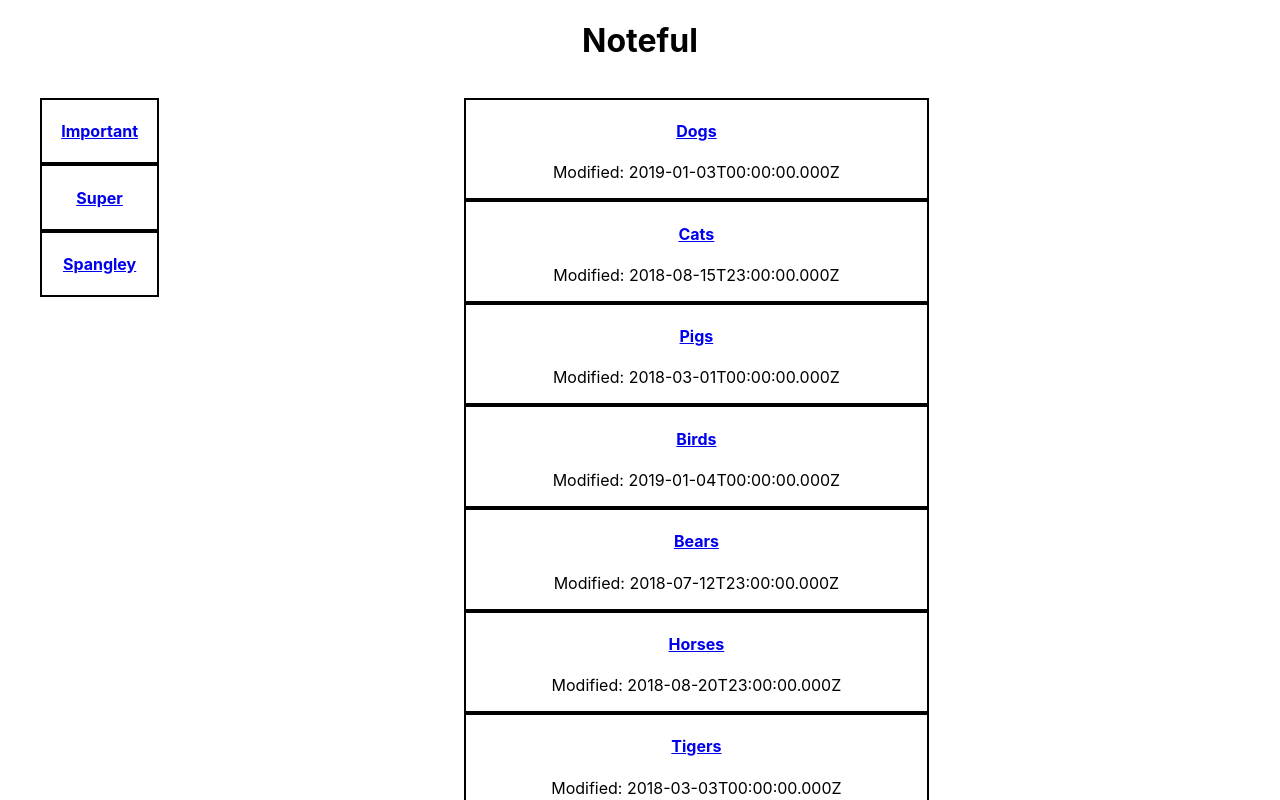
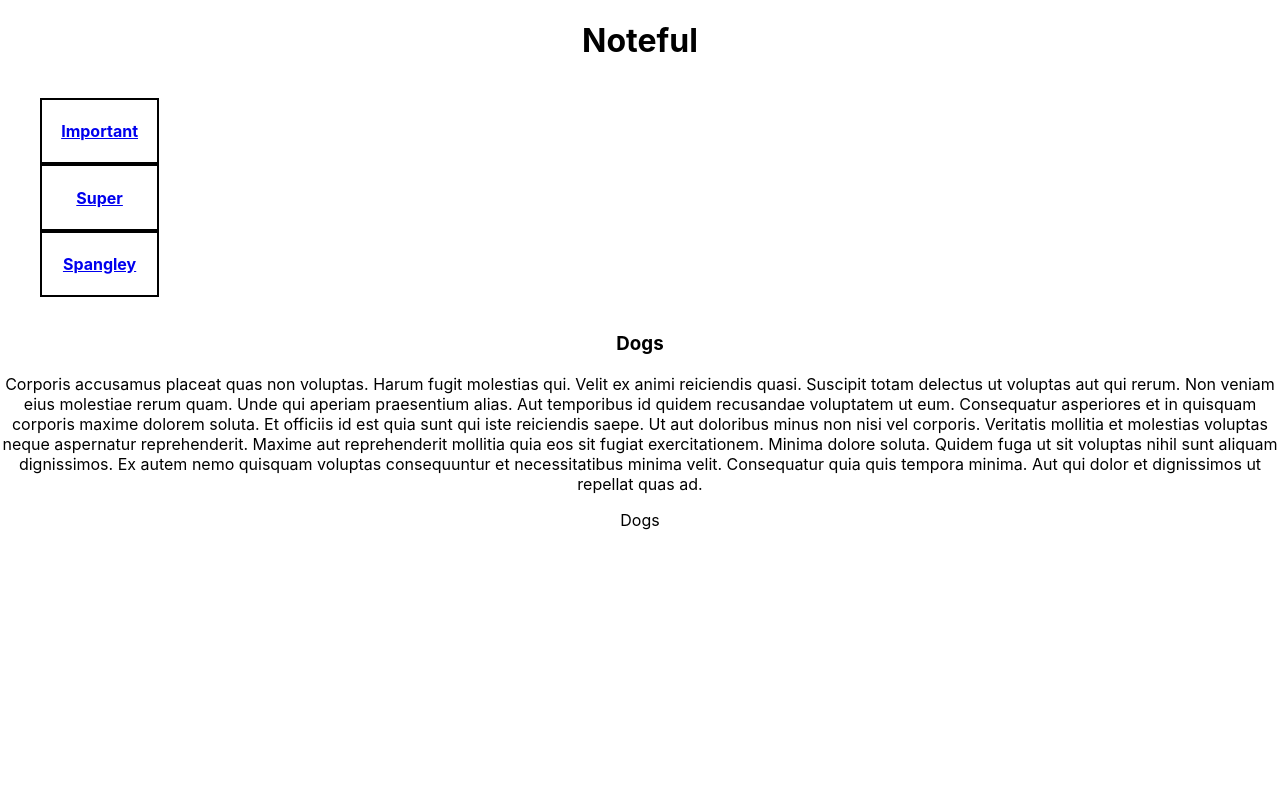
Before and after one commit to thinkful-ei-jaguar/noteful-amber-kraig, a React (Create React App) app: page /note/cbc787a0-ffaf-11e8-8eb2-f2801f1b9fd1 in a window 1280 px wide. Shown: the top 800 px of the page. Built offline with nearby package versions, Linux system fonts and the light colour scheme.

Commit message:
note pages are rendering dynamically

```diff
--- a/src/App.js
+++ b/src/App.js
@@ -1,10 +1,10 @@
 import React, {Component} from 'react';
 import Header from './Header';
 import './App.css';
-import { Route } from 'react-router-dom'
+import { Route, } from 'react-router-dom'
 import NoteList from './NoteList';
 import FolderList from './FolderList';
-
+import NotePage from './NotePage';
 
 
 class App extends Component {
@@ -147,16 +147,42 @@ class App extends Component {
   </ul>
 
   <ul className="note-list">
-  {this.state.notes.map((note)=>{
-   return <NoteList  key={note.id}
-                     id={note.id}
-                    name={note.name}
-                     content={note.content}
-                      modified={note.modified}
-                      folderId={note.folderId}
-                    />
-  })}
-  </ul>
+    <Route
+    exact path="/"
+  render={()=> this.state.notes.map(note=>
+   <NoteList
+    key={note.id}
+                        id={note.id}
+                       name={note.name}
+                        content={note.content}
+                         modified={note.modified}
+                         folderId={note.folderId}/>) }
+
+
+
+
+
+
+
+
+  // {this.state.notes.map((note)=>{
+  //  return <NoteList  key={note.id}
+  //                    id={note.id}
+  //                   name={note.name}
+  //                    content={note.content}
+  //                     modified={note.modified}
+  //                     folderId={note.folderId}
+  //                   />
+  // })}
+  />   </ul>
+
+<Route
+            path='/note/:id'
+            // component={NotePage}
+          render={({ match })=>{
+        return  <NotePage match={match} notes={this.state.notes} />
+          }}
+            />
 
 </main>
     </div>
--- a/src/FolderList.js
+++ b/src/FolderList.js
@@ -1,5 +1,5 @@
 import React, {Component} from 'react';
-import {Link} from 'react-router-dom';
+import {NavLink} from 'react-router-dom';
 
 class FolderList extends Component{
 
@@ -7,7 +7,7 @@ render()
 {
 return(
 <li>
-<h4><Link to="">{this.props.name}</Link></h4>
+<h4><NavLink to="">{this.props.name}</NavLink></h4>
 </li>
 
 
--- a/src/NoteList.js
+++ b/src/NoteList.js
@@ -1,12 +1,12 @@
 import React,{Component} from 'react';
-import { Link } from 'react-router-dom';
+import {Link } from 'react-router-dom';
 
 class NoteList extends Component{
 
 render(){
 
 return(
-<li> <Link to= "/"> <h4> {this.props.name} </h4> </Link>
+<li> <Link to={`/note/${this.props.id}`}> <h4> {this.props.name} </h4> </Link>
 <p> Modified: {this.props.modified}</p>
 
 
--- /dev/null
+++ b/src/NotePage.js
@@ -0,0 +1,37 @@
+import React,{Component} from 'react';
+
+
+
+class NotePage extends Component{
+render(){
+
+    const each  = this.props.notes.find(item =>
+         item.id === this.props.match.params.id
+        )
+
+
+return(
+    <div>
+<h3>{each.name}</h3>
+<p>{each.content}
+<p>{each.name}</p>
+</p>
+
+        </div>
+
+
+
+
+)
+
+
+
+
+}
+
+
+}
+
+
+
+export default NotePage
```
Also changed, not shown: src/logo.svg (deleted).
